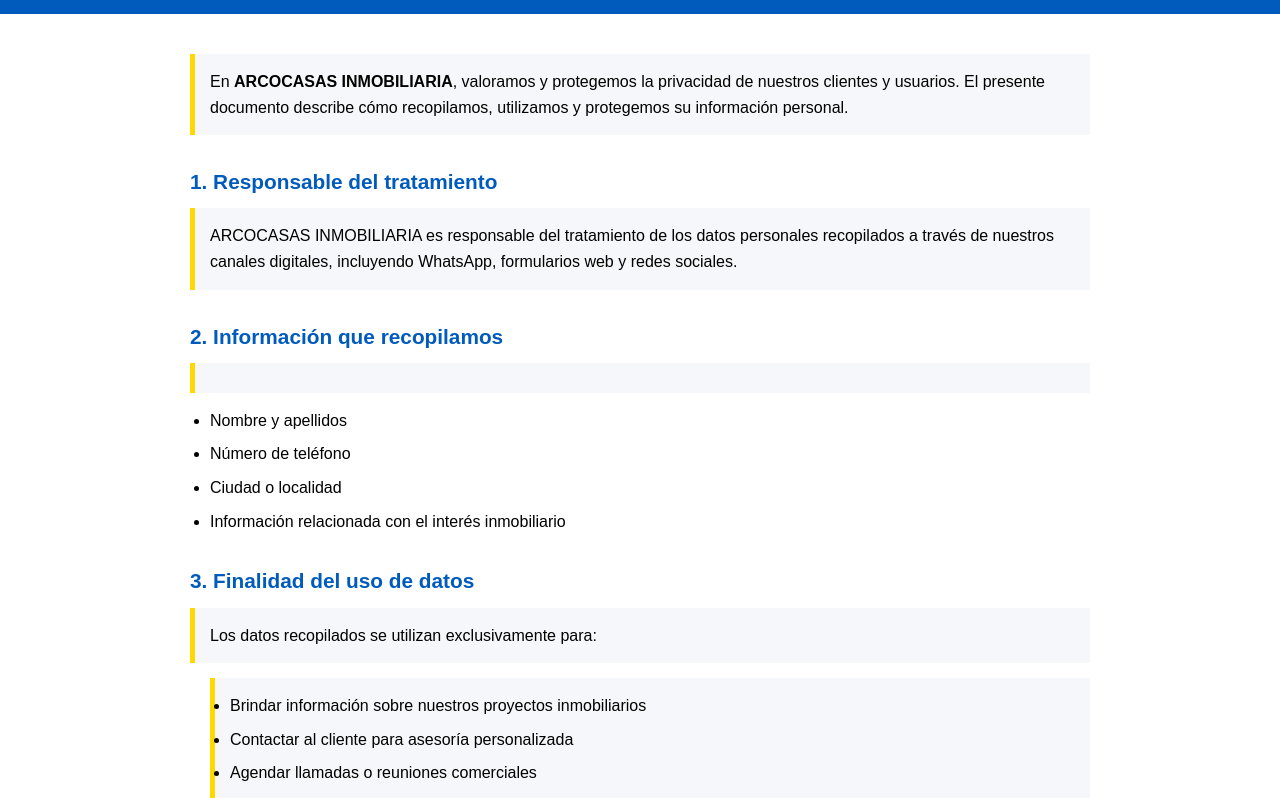
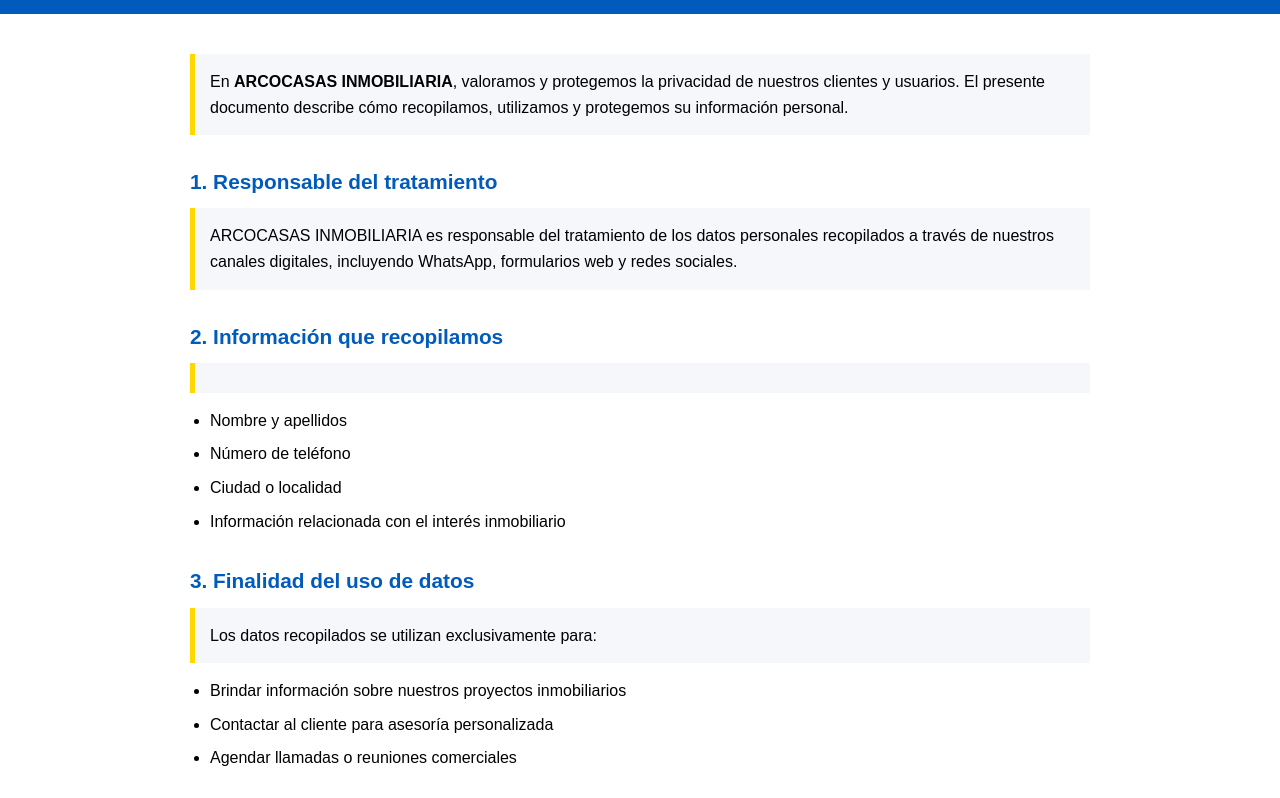
Before and after one commit to pieromiI722/politica-privacidad, a plain HTML site: page index.html in a window 1280 px wide. Shown: the part 124-922 px from the top of the page. Drawn offline with Linux system fonts and the light colour scheme.

Commit message:
Update index.html

```diff
--- a/index.html
+++ b/index.html
@@ -52,7 +52,7 @@
             <h2>3. Finalidad del uso de datos</h2>
             <p class="intro">
                 Los datos recopilados se utilizan exclusivamente para:
-            <ul class="intro">
+                <ul>
                     <li>Brindar información sobre nuestros proyectos inmobiliarios</li>
                     <li>Contactar al cliente para asesoría personalizada</li>
                     <li>Agendar llamadas o reuniones comerciales</li>
```
Lines whose indentation alone changed are shown as unchanged.
